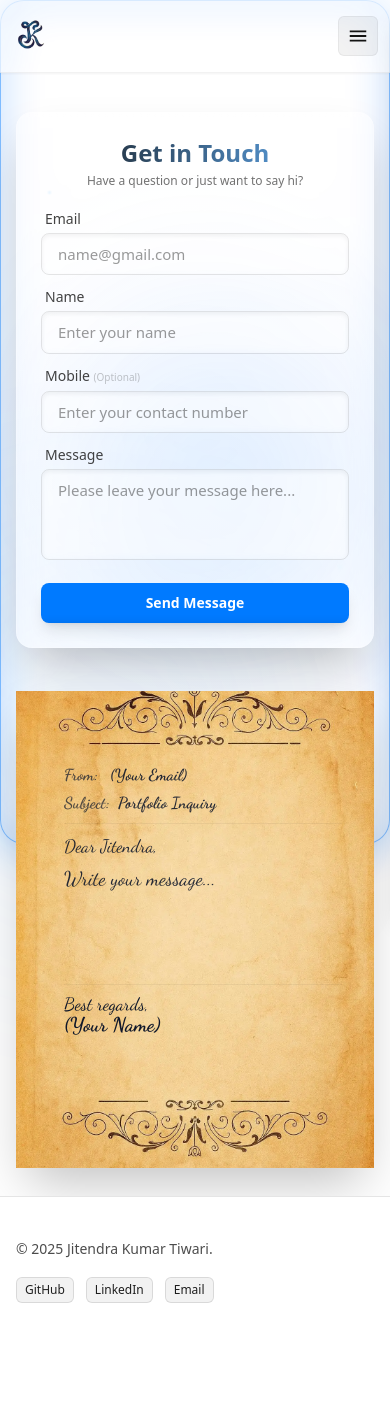
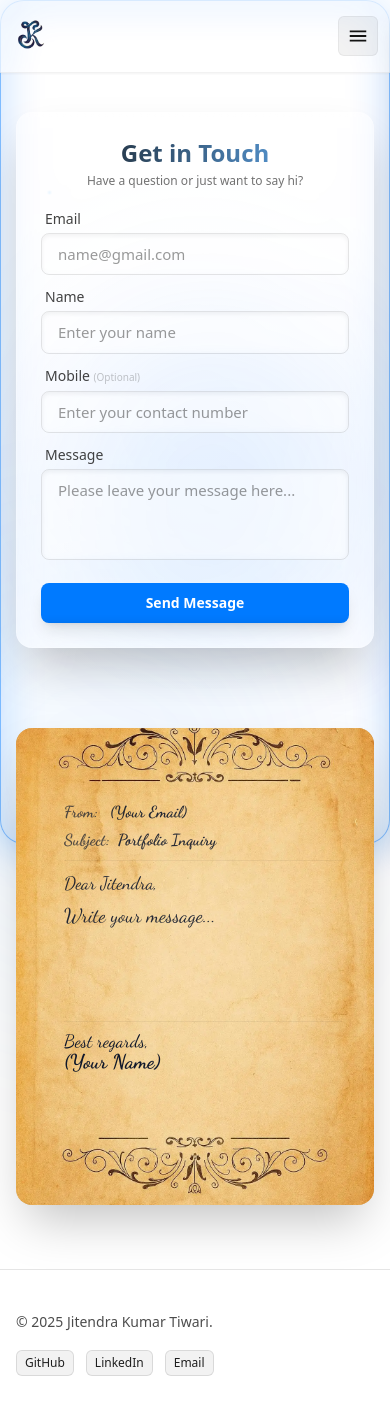
Before and after one commit to jkjitendra/jitendra-portfolio, a Next.js app: page /contact in a window 390 px wide. Before the commit the page ends 1343 px from the top, so only its background shows below. Built offline with nearby package versions, Linux system fonts and the light colour scheme.

Commit message:
feat: Enhance mobile menu with solid dark background and full height, and refine contact parchment styling with rounded corners and height adjustments.

```diff
--- a/app/globals.css
+++ b/app/globals.css
@@ -612,10 +612,13 @@ body {
 
 
 /* Mobile menu dark theme using theme variables */
+/* Mobile menu dark theme using theme variables */
 .mobile-menu-panel {
-  background: var(--mobile-menu-panel-bg) !important;
-  backdrop-filter: blur(20px);
-  border-left: 1px solid rgba(255, 255, 255, 0.2) !important;
+  background-color: rgb(11, 16, 32) !important;
+  /* Solid dark background */
+  backdrop-filter: none !important;
+  /* Remove blur to ensure solid look if needed, or keep it but with solid bg it matters less */
+  border-left: 1px solid rgba(255, 255, 255, 0.1) !important;
 }
 
 .mobile-menu-header {
--- a/components/ContactParchment.tsx
+++ b/components/ContactParchment.tsx
@@ -62,7 +62,7 @@ export default function ContactParchment({ formData, status }: ContactParchmentP
   };
 
   return (
-    <div className="relative w-full h-[500px] md:h-[600px] flex items-center justify-center perspective-1000">
+    <div className="relative w-full min-h-[500px] py-12 md:py-0 md:h-[600px] md:min-h-0 flex items-center justify-center perspective-1000">
       <AnimatePresence mode="wait">
         {animationStage !== 'success' && animationStage !== 'mailbox' && (
           <motion.div
@@ -70,7 +70,7 @@ export default function ContactParchment({ formData, status }: ContactParchmentP
             initial="hidden"
             animate={animationStage === 'hidden' ? 'hidden' : 'idle'}
             variants={containerVariants}
-            className="relative shadow-2xl origin-center bg-[#d4c5a9]"
+            className="relative shadow-2xl origin-center bg-[#d4c5a9] rounded-2xl overflow-hidden"
             style={{
               aspectRatio: '3/4',
               width: '100%',
--- a/components/Header.tsx
+++ b/components/Header.tsx
@@ -162,7 +162,7 @@ export default function Header() {
           />
           <div
             ref={panelRef}
-            className={`absolute right-0 top-0 w-72 h-[57rem] max-w-[85%] border-l border-white/10 shadow-xl transition-transform duration-300 mobile-menu-panel ${open ? "translate-x-0" : "translate-x-full"}`}
+            className={`absolute right-0 top-0 w-72 h-screen max-w-[85%] bg-[#0B1020] border-l border-white/10 shadow-xl transition-transform duration-300 mobile-menu-panel ${open ? "translate-x-0" : "translate-x-full"}`}
             role="dialog" aria-modal="true"
           >
             <div className="px-5 pt-[0.5rem] pb-[1rem] border-b border-white/10 flex items-center justify-between mobile-menu-header">
```
